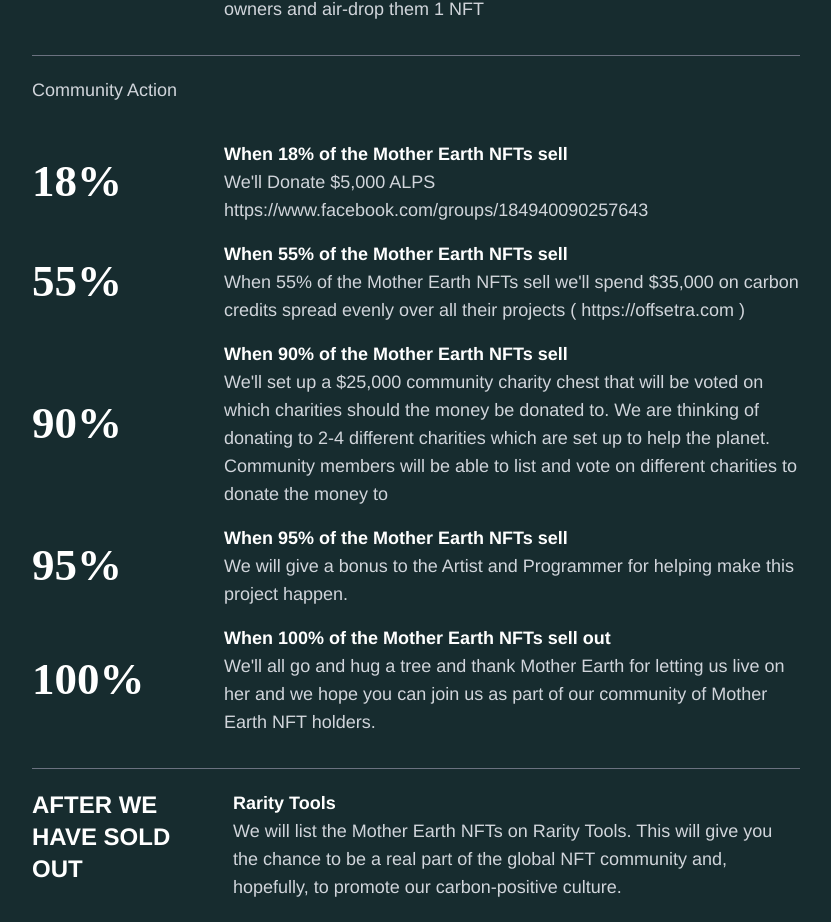
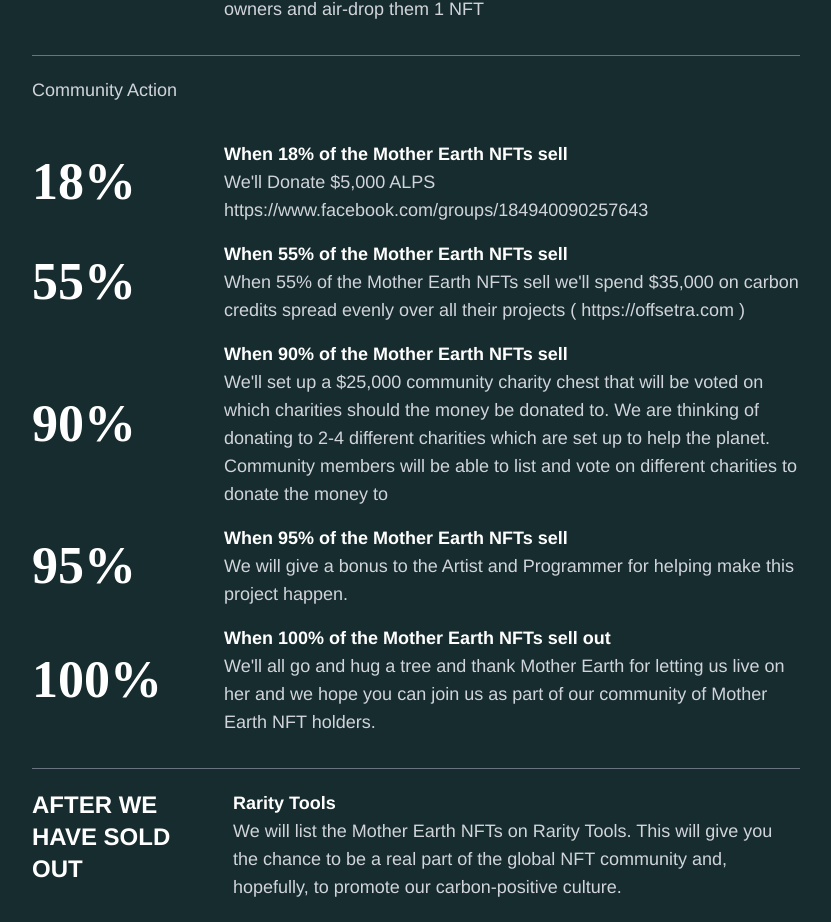
Before and after one commit to frusciante189/mother-earth, a React (Create React App) app: page / in a window 1280 px wide. Shown: the part 3935-4857 px from the top of the page, without its empty margins (224-1055 px from the left). Built offline with nearby package versions, Linux system fonts and the light colour scheme.

Commit message:
Update RoadMap.js

```diff
--- a/src/Components/RoadMap.js
+++ b/src/Components/RoadMap.js
@@ -42,7 +42,7 @@ const RoadMap = () => {
                 return (
                   <div className="flex whitespace-pre-line">
                     <div className="w-1/4 flex items-center">
-                      <span className="text-white font-bold text-[45px] font-number">
+                      <span className="text-white font-bold text-[52px] font-number">
                         {item.perc}
                       </span>
                     </div>
```
